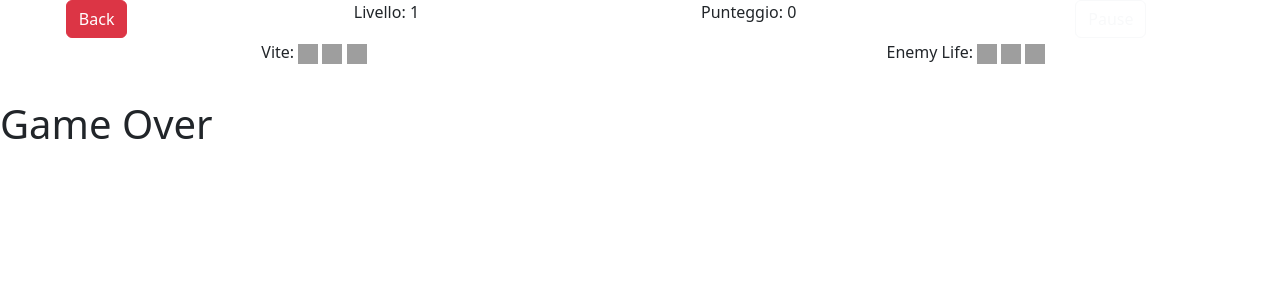
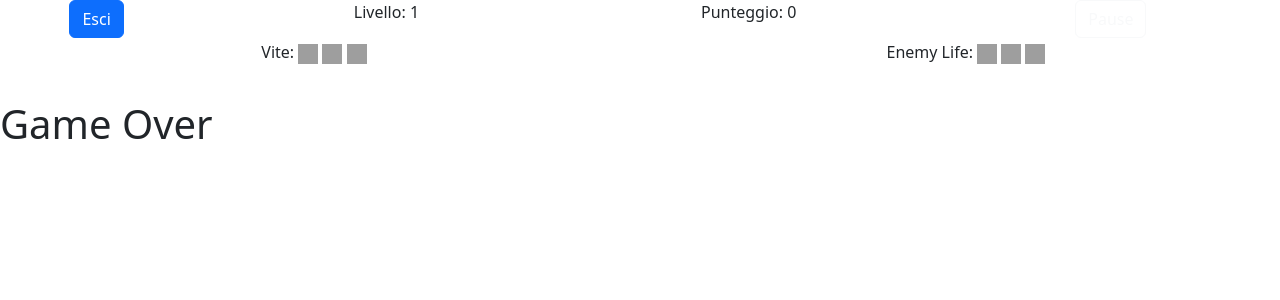
Before and after one commit to Flavio0410/Earth-Defenders, a PHP site: page /game.php in a window 1280 px wide. Shown: the top 300 px of the page. Run offline with PHP 8.4, Linux system fonts and the light colour scheme; the visitor is signed in with stand-in values (Sample User, id 1); grey boxes are pictures that could not be loaded.

Commit message:
fix back button in game.php

```diff
--- a/src/php/game.php
+++ b/src/php/game.php
@@ -26,7 +26,30 @@
       <div class="infoGame text-center">
         <div class="row">
           <div class="col-2">
-            <button type="button" class="btn btn-danger" id="backButton"> Back </button>
+
+
+            <button type="button" class="btn btn-primary" data-bs-toggle="modal" data-bs-target="#staticBackdrop" id="backButton" style="z-index: 20;">
+              Esci
+            </button>
+
+            <!-- Modal -->
+            <div class="modal fade text-dark" id="staticBackdrop" data-bs-backdrop="static" data-bs-keyboard="false" tabindex="-1" aria-labelledby="staticBackdropLabel" aria-hidden="true">
+              <div class="modal-dialog modal-dialog-centered">
+                <div class="modal-content">
+                  <div class="modal-header">
+                    <h1 class="modal-title fs-5" id="staticBackdropLabel">Sei sicuro di voler uscire?</h1>
+                    <button type="button" class="btn-close" data-bs-dismiss="modal" aria-label="Close"></button>
+                  </div>
+                  <div class="modal-body">
+                    Uscendo ritornerai alla pagina iniziale e perderai tutti i progressi
+                  </div>
+                  <div class="modal-footer">
+                    <button type="button" class="btn btn-outline-success" data-bs-dismiss="modal" id="resumegamebtn">Riprendi</button>
+                    <button type="button" class="btn btn-outline-danger" id="extgamebtn">Esci dal gioco</button>
+                  </div>
+                </div>
+              </div>
+            </div>
           </div>
           <div class="col">
             <p>Livello: <span class="levelSpan" id="levelSpanID">1</span></p>
```
